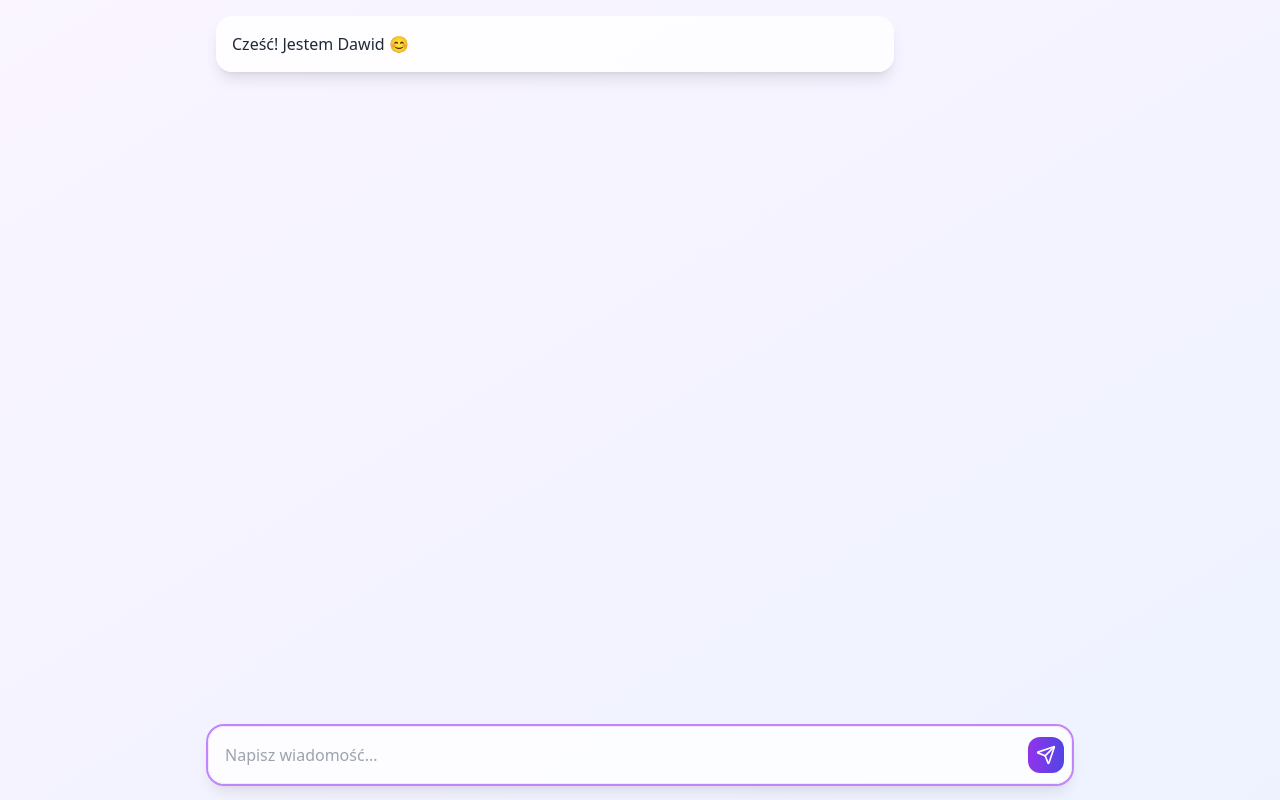
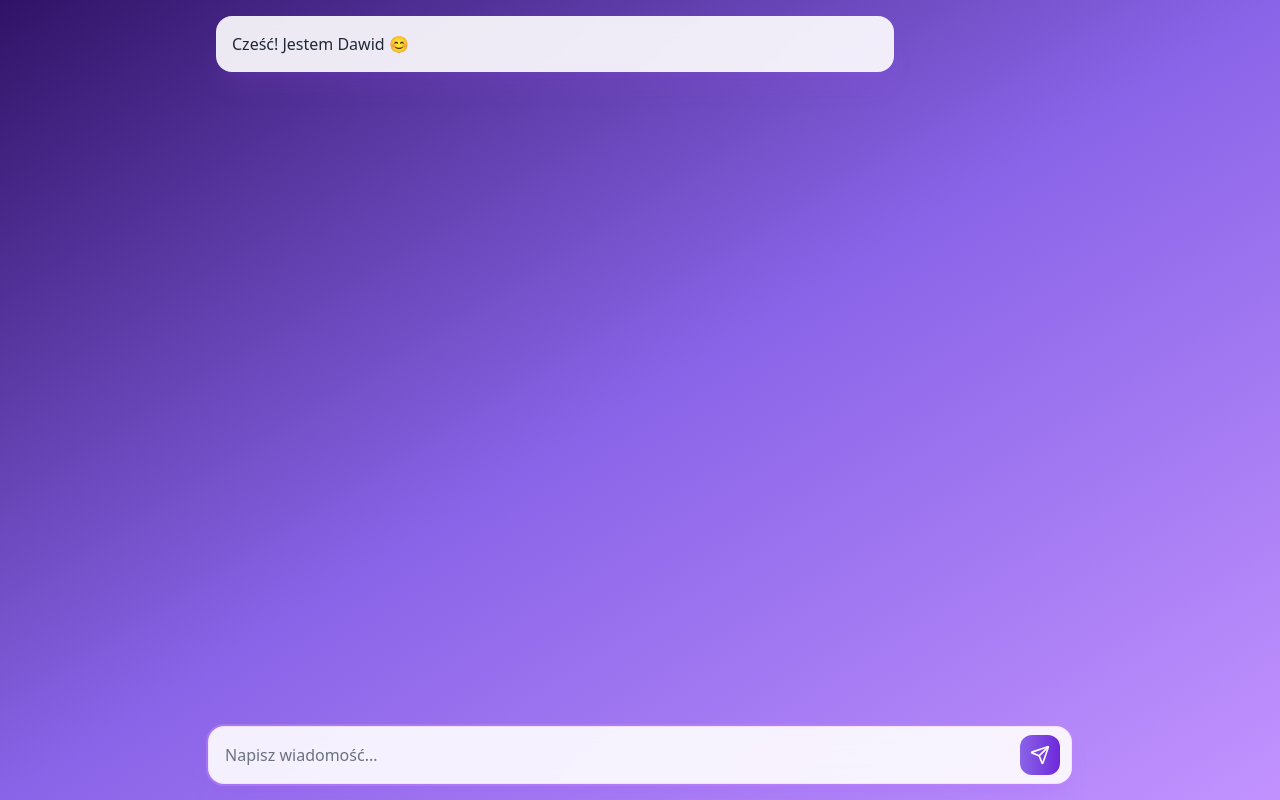
Before and after one commit to philornot/dawid-web, a React (Vite) app in the folder frontend/: page / in a window 1280 px wide. Built offline with nearby package versions, Linux system fonts and the light colour scheme; no server answers.

Commit message:
strona jakoś tak dziwnie zmienia szerokość, ale udam że tego nie widzę

```diff
--- a/frontend/src/Chat.jsx
+++ b/frontend/src/Chat.jsx
@@ -44,6 +44,7 @@ const Chat = () => {
       setMessages(prev => [...prev, { role: 'bot', content: data.response }]);
       setIsLearning(data.state === 'learning');
     } catch (error) {
+      console.error('Błąd:', error); // Dodano użycie zmiennej error
       setMessages(prev => [...prev, {
         role: 'bot',
         content: 'Przepraszam, coś poszło nie tak... 😅'
@@ -52,32 +53,48 @@ const Chat = () => {
     } finally {
       setLoading(false);
       setInput('');
-      inputRef.current?.focus();
+      // Naprawiony focus z opóźnieniem na potrzeby renderowania
+      setTimeout(() => inputRef.current?.focus(), 0);
     }
   };
 
   return (
-    <div className="min-h-screen bg-gradient-to-br from-purple-50 to-indigo-50">
-      <div className="max-w-4xl mx-auto p-4 h-screen flex flex-col">
+    <div className="min-h-screen bg-gradient-to-br from-[#301367] via-[#8a64e8] to-[#c293ff] animate-gradient-flow overflow-hidden">
+      {/* Animated fog layers */}
+      <div className="absolute inset-0 opacity-20 pointer-events-none -z-10">
+        {[...Array(3)].map((_, i) => (
+          <div
+            key={i}
+            className={`absolute -top-20 -left-20 w-96 h-96
+              bg-gradient-to-r from-purple-400/30 to-pink-300/30
+              rounded-full blur-3xl animate-fog
+              ${i === 0 ? 'animate-delay-1000' : i === 1 ? 'animate-delay-3000' : 'animate-delay-5000'}`}
+          />
+        ))}
+      </div>
+
+      <div className="max-w-4xl mx-auto p-4 h-screen flex flex-col relative">
         <div className="relative flex-1 overflow-hidden">
           <div className="absolute inset-0 overflow-y-auto space-y-4 pb-4 px-2">
             {messages.map((message, index) => (
               <div
                 key={index}
                 className={`
-                  p-4 rounded-2xl backdrop-blur-sm
-                  transition-all duration-300 ease-in-out
+                  p-4 rounded-2xl backdrop-blur-lg
+                  transition-all duration-500 ease-out
+                  animate-message-entrance
                   ${message.role === 'user'
-                    ? 'ml-auto bg-gradient-to-r from-purple-600 to-indigo-600 text-white max-w-[80%] shadow-lg shadow-purple-200'
-                    : 'mr-auto bg-white/80 text-gray-800 max-w-[80%] shadow-lg'
+                    ? 'ml-auto bg-gradient-to-r from-[#8a64e8] to-[#6d28d9] text-white shadow-xl shadow-purple-500/30 max-w-[80%]'
+                    : 'mr-auto bg-white/90 text-gray-800 shadow-xl shadow-purple-500/10 max-w-[80%]'
                   }
+                  hover:scale-[1.02] transform-gpu transition-transform duration-300
                 `}
               >
                 {message.content}
               </div>
             ))}
             {loading && (
-              <div className="mr-auto bg-white/80 p-4 rounded-2xl max-w-[80%] shadow-lg backdrop-blur-sm">
+              <div className="mr-auto bg-white/90 p-4 rounded-2xl max-w-[80%] shadow-xl shadow-purple-500/10 backdrop-blur-lg">
                 <div className="flex items-center gap-2">
                   <Loader2 className="w-4 h-4 animate-spin text-purple-600" />
                   <span className="text-gray-600">Dawid pisze...</span>
@@ -89,7 +106,8 @@ const Chat = () => {
         </div>
 
         <form onSubmit={handleSubmit} className="mt-4 relative">
-          <div className="relative flex gap-2">
+          <div className="relative flex items-center gap-2">
+            <div className="relative w-full">
               <input
                 ref={inputRef}
                 type="text"
@@ -97,29 +115,40 @@ const Chat = () => {
                 onChange={(e) => setInput(e.target.value)}
                 placeholder={isLearning ? "Naucz mnie odpowiedzi... (lub napisz 'skip')" : "Napisz wiadomość..."}
                 className="
-                w-full p-4 pr-12
-                bg-white/80 backdrop-blur-sm
-                border border-purple-100
-                rounded-2xl shadow-lg
-                placeholder-gray-400
-                focus:outline-none focus:ring-2 focus:ring-purple-400
-                transition-all duration-200
+                  w-full p-4 pr-16
+                  bg-white/90 backdrop-blur-lg
+                  border border-purple-200/50
+                  rounded-2xl shadow-xl shadow-purple-500/10
+                  placeholder-gray-500
+                  focus:outline-none focus:ring-2 focus:ring-purple-400/50
+                  transition-all duration-300
+                  hover:bg-white/95
+                  relative overflow-hidden
                 "
                 disabled={loading}
               />
+              {/* Shine effect */}
+              <span className="absolute inset-0 bg-gradient-to-r from-transparent via-white/30 to-transparent opacity-20 pointer-events-none animate-shine"/>
+            </div>
             <button
               type="submit"
               disabled={loading}
               className="
-                absolute right-2 top-1/2 -translate-y-1/2
-                p-2 rounded-xl
-                bg-gradient-to-r from-purple-600 to-indigo-600
+                absolute right-3 top-1/2 -translate-y-1/2
+                p-2.5 w-10 h-10
+                bg-gradient-to-r from-[#8a64e8] to-[#6d28d9]
                 text-white
                 hover:opacity-90
-                focus:outline-none focus:ring-2 focus:ring-purple-400
+                focus:outline-none focus:ring-2 focus:ring-purple-400/50
                 disabled:opacity-50
-                transition-all duration-200
+                transition-all duration-500
+                rounded-xl
+                flex items-center justify-center
+                before:absolute before:inset-0
+                before:bg-[radial-gradient(200px_circle_at_var(--x)_var(--y),#ffffff55,transparent)]
+                before:opacity-0 hover:before:opacity-100
               "
+              style={{ '--x': '50%', '--y': '50%' }}
             >
               <Send className="w-5 h-5" />
             </button>
--- a/frontend/src/index.css
+++ b/frontend/src/index.css
@@ -1,3 +1,29 @@
 @tailwind base;
 @tailwind components;
 @tailwind utilities;
+
+@layer utilities {
+  /* Custom shine animation for input field */
+  .animate-shine {
+    animation: shine 8s ease-in-out infinite;
+  }
+
+  @keyframes shine {
+    0%, 100% {
+      transform: translateX(-150%);
+    }
+    50% {
+      transform: translateX(150%);
+    }
+  }
+
+  /* Reduced motion alternatives */
+  @media (prefers-reduced-motion: reduce) {
+    .animate-gradient-flow,
+    .animate-fog,
+    .animate-message-entrance,
+    .animate-shine {
+      animation: none !important;
+    }
+  }
+}
--- a/frontend/tailwind.config.cjs
+++ b/frontend/tailwind.config.cjs
@@ -5,7 +5,44 @@ module.exports = {
     "./src/**/*.{js,jsx,ts,tsx}",
   ],
   theme: {
-      extend: {},
+    extend: {
+      animation: {
+        'gradient-flow': 'gradientFlow 15s ease infinite',
+        'fog': 'fogMovement 25s linear infinite',
+        'message-entrance': 'messageEntrance 0.5s ease-out',
+      },
+      keyframes: {
+        gradientFlow: {
+          '0%, 100%': {
+            'background-position': '0% 50%'
+          },
+          '50%': {
+            'background-position': '100% 50%'
+          },
+        },
+        fogMovement: {
+          '0%': {
+            transform: 'translate(0,0) rotate(0deg)'
+          },
+          '100%': {
+            transform: 'translate(100vw,50vh) rotate(360deg)'
+          },
+        },
+        messageEntrance: {
+          '0%': {
+            opacity: 0,
+            transform: 'translateY(20px)'
+          },
+          '100%': {
+            opacity: 1,
+            transform: 'translateY(0)'
+          },
+        },
+      },
+      backgroundImage: {
+        'gradient-flow': 'linear-gradient(135deg, #301367, #8a64e8, #c293ff, #8a64e8, #301367)',
+      },
+    },
   },
   plugins: [],
 }
```
Lines whose indentation alone changed are shown as unchanged.
